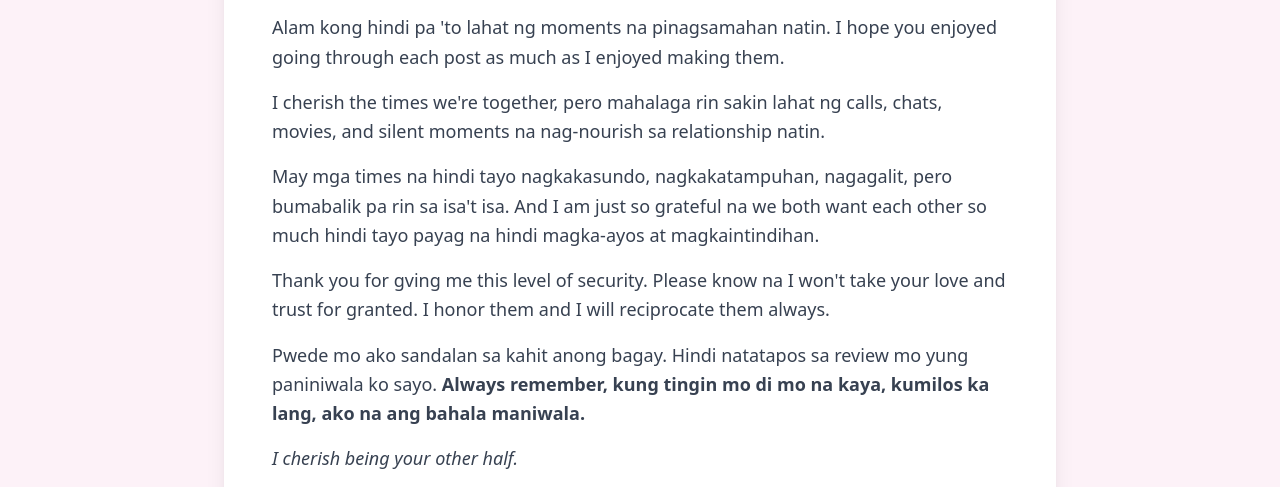
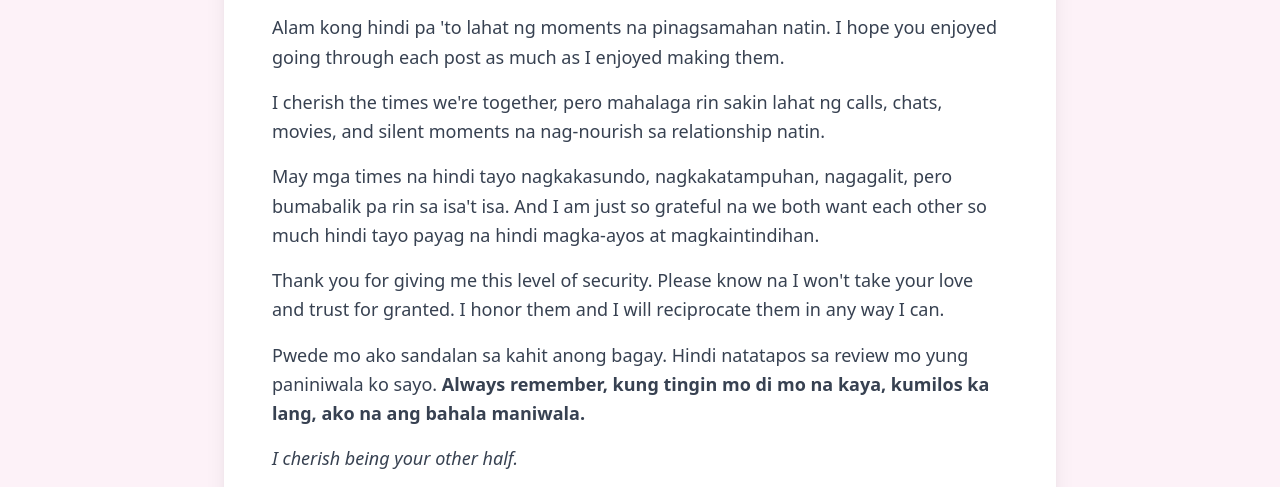
Before and after one commit to echanomegan/anniversary-blog, a plain HTML site: page pages/special-message.html in a window 1280 px wide. Shown: the part 300-787 px from the top of the page. Drawn offline with nearby package versions, Linux system fonts and the light colour scheme.

Commit message:
message corrections

```diff
--- a/pages/special-message.html
+++ b/pages/special-message.html
@@ -50,9 +50,9 @@
             hindi magka-ayos at magkaintindihan.
           </p>
           <p>
-            Thank you for gving me this level of security. Please know na I
+            Thank you for giving me this level of security. Please know na I
             won't take your love and trust for granted. I honor them and I will
-            reciprocate them always.
+            reciprocate them in any way I can.
           </p>
           <p>
             Pwede mo ako sandalan sa kahit anong bagay. Hindi natatapos sa
```
